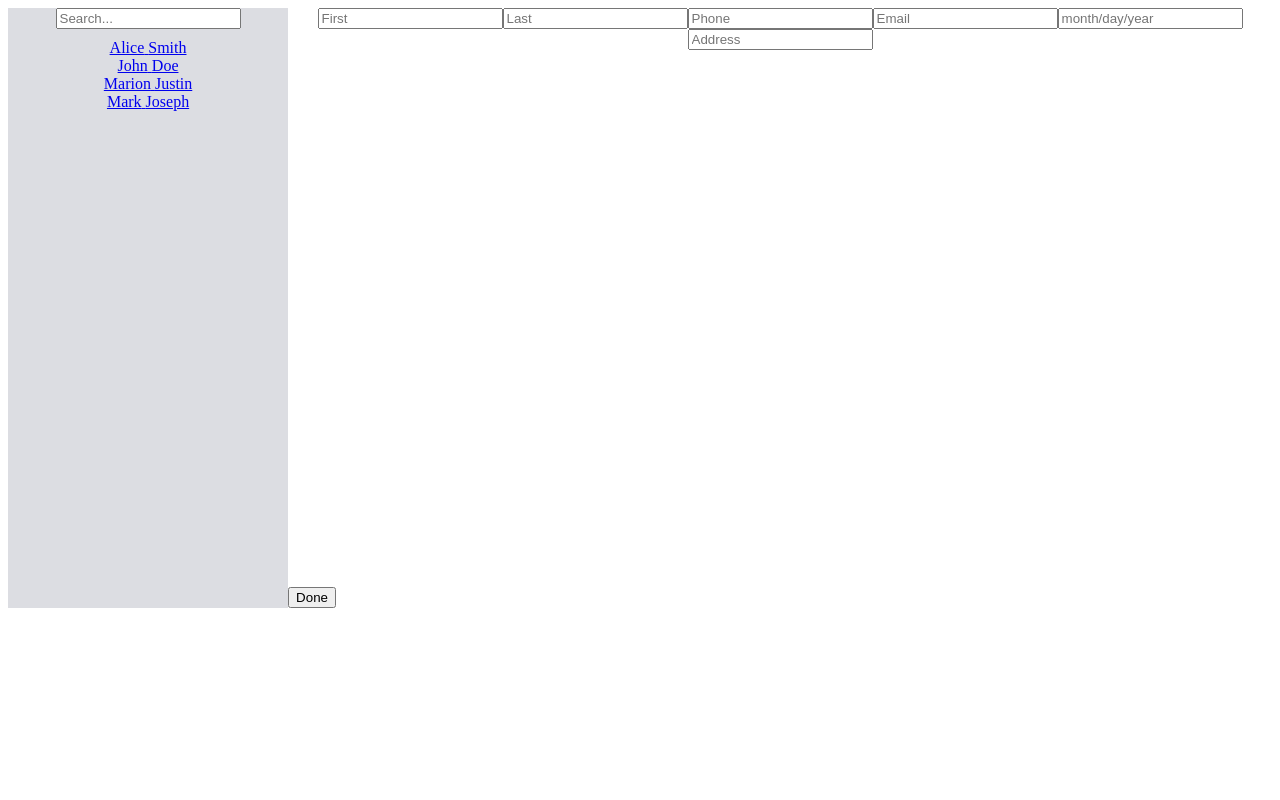
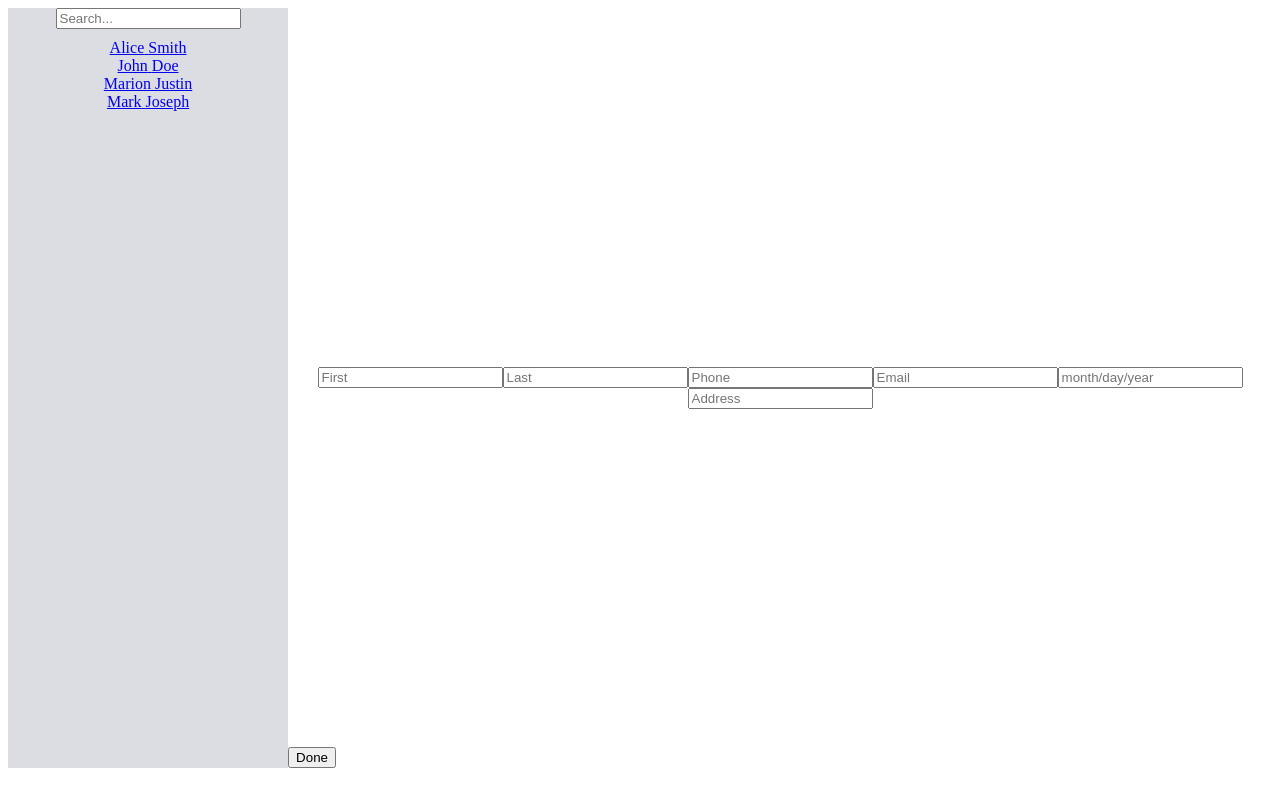
Before and after one commit to andkhong/contacts, a React (Create React App) app: page /add in a window 1280 px wide. Built offline with nearby package versions, Linux system fonts and the light colour scheme.

Commit message:
pre style attempt

```diff
--- a/src/components/Add/index.tsx
+++ b/src/components/Add/index.tsx
@@ -43,13 +43,15 @@ class Add extends React.Component<any, any> {
 
     render() {
         return (
-            <div className="Add">
+            <div className="add">
+                <form>
                     <input onChange={this.handleChange} name="firstName" placeholder="First" />
                     <input onChange={this.handleChange} name="lastName" placeholder="Last" />
                     <input onChange={this.handleChange} name="mobile" placeholder="Phone" />
                     <input onChange={this.handleChange} name="email" placeholder="Email" />
                     <input onChange={this.handleChange} name="bDay" placeholder="month/day/year" />
                     <input onChange={this.handleChange} name="address" placeholder="Address" />
+                </form>
                 <div className="footer">
                     <Link to="/"> <button onClick={this.checkState}> Done </button> </Link>
                 </div>
--- a/src/components/Edit/index.tsx
+++ b/src/components/Edit/index.tsx
@@ -41,12 +41,18 @@ class Edit extends React.Component<any, any> {
         const { id, firstName, lastName, mobile, email, bDay, address } = this.state;
         return (
             <div className="edit">
+                <form onSubmit={this.editContact}>
                     <input onChange={this.handleChange} name="firstName" placeholder="First" value={firstName} />
                     <input onChange={this.handleChange} name="lastName" placeholder="Last" value={lastName} />
+                    <label> mobile </label>
                     <input onChange={this.handleChange} name="mobile" placeholder="Phone" value={mobile} />
+                    <label> email </label>
                     <input onChange={this.handleChange} name="email" placeholder="Email" value={email} />
+                    <label> birthday </label>
                     <input onChange={this.handleChange} name="bDay" placeholder="month/day/year" value={bDay} />
+                    <label> address </label>
                     <input onChange={this.handleChange} name="address" placeholder="Address" value={address} />
+                </form>
                 <div className="footer">
                     <Link to="/add"> <button> + </button> </Link>
                     <Link to="/detail"> <button onClick={this.editContact}> Done </button> </Link>
--- a/src/components/Empty/index.tsx
+++ b/src/components/Empty/index.tsx
@@ -3,7 +3,7 @@ import { Link } from 'react-router-dom';
 
 function Empty() {
     return (
-        <div>
+        <div className="empty">
             <div className="footer">
                 <Link to="/add"> <button> Add </button> </Link>
             </div>
--- a/src/index.css
+++ b/src/index.css
@@ -2,7 +2,8 @@
   text-align: center;
   display: flex;
   position: relative;
-  height: 100%;
+  height: 95vh;
+  width: 100%;
   padding: 0px;
 }
 
@@ -10,10 +11,14 @@ li {
   list-style: none;
 }
 
+.list {
+  padding: 10px;
+}
+
 .left {
   background-color: #DCDDE2;
   position: relative;
-  height: 75vh;
+  height: 95vh;
   width: 25%;
 }
 
@@ -22,13 +27,34 @@ li {
   margin: 0 auto;
 }
 
+.detail {
+  margin: auto;
+}
+
+.edit {
+    display: inline-block;
+  margin: auto;
+}
+
+.add {
+    display: inline-block;
+  margin: auto;
+}
+
 .footer {
   display: flex;
-  text-align: center;
   position: absolute;
-  bottom: 0;
+  bottom: 0px;
 }
 
-.list {
-  padding: 10px;
+.addBtn {
+  text-align: center;
+  position: relative;
+  bottom: 0px;
+  left: 100px;
 }
+
+.dltBtn {
+  bottom: 0px;
+  right: 100px;
+}
```
Also changed, not shown: src/components/Detail/index.tsx (line endings or trailing spaces), 1 other file (tests, documents, lock files or other folders). Lines whose indentation alone changed are shown as unchanged.
